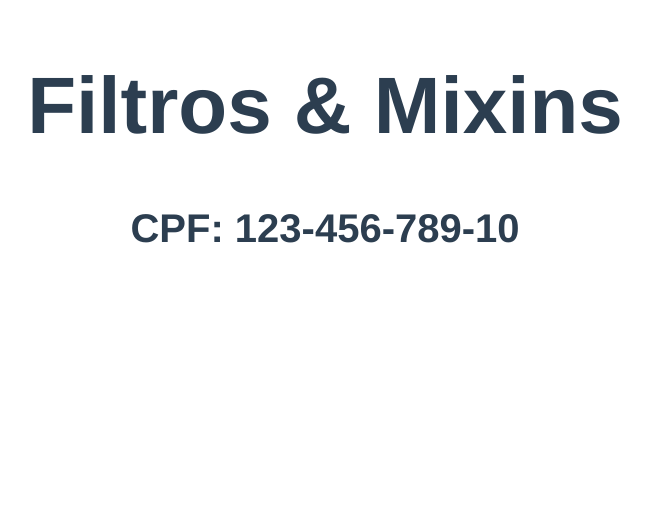
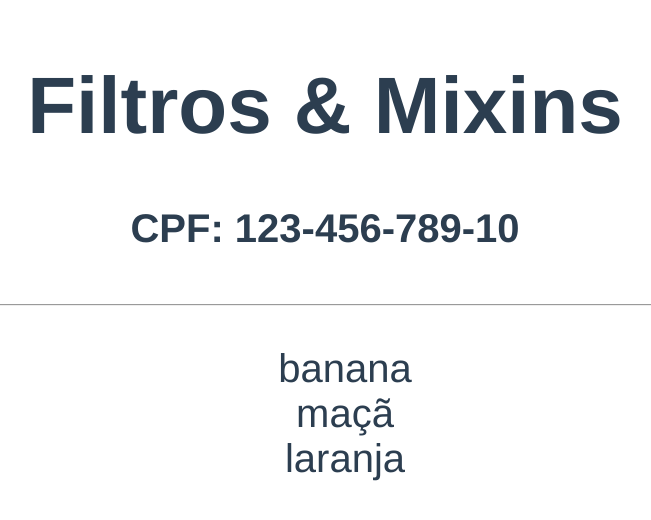
Before and after one commit to rafaeldtx/vuejs_introduction, a Vue app in the folder filtros-mixins/: page / in a window 1280 px wide. Shown: the top 520 px of the page, without its empty margins (315-966 px from the left). Built offline with nearby package versions, Linux system fonts and the light colour scheme.

Commit message:
(Mixin) Add base component Fruit

```diff
--- a/filtros-mixins/src/App.vue
+++ b/filtros-mixins/src/App.vue
@@ -2,11 +2,18 @@
 	<div id="app">
 		<h1>Filtros & Mixins</h1>
         <h4>CPF: {{cpf | cpf_mask}} </h4>
+
+        <hr>
+
+        <fruit />
 	</div>
 </template>
 
 <script>
+import Fruit from '@/components/Fruit'
+
 export default {
+    components: { Fruit },
     filters: {
         cpf_mask(cpf) {
             const arr = cpf.split('')
--- /dev/null
+++ b/filtros-mixins/src/components/Fruit.vue
@@ -0,0 +1,34 @@
+<template>
+    <div class="fruit">
+        <ul class="list">
+            <li v-for="fruit in fruits" :key="fruit">
+                {{ fruit }}
+            </li>
+        </ul>
+    </div>
+</template>
+
+<script>
+export default {
+    data() {
+        return {
+            fruit: null,
+            fruits: ['banana', 'maçã', 'laranja']
+        }
+    },
+    methods: {
+        add() {
+            if(this.fruit) {
+                this.fruits.push(this.fruit)
+                this.fruit = null
+            }
+        }
+    }
+}
+</script>
+
+<style scoped>
+    .fruit .list {
+        list-style: none;
+    }
+</style>
```
